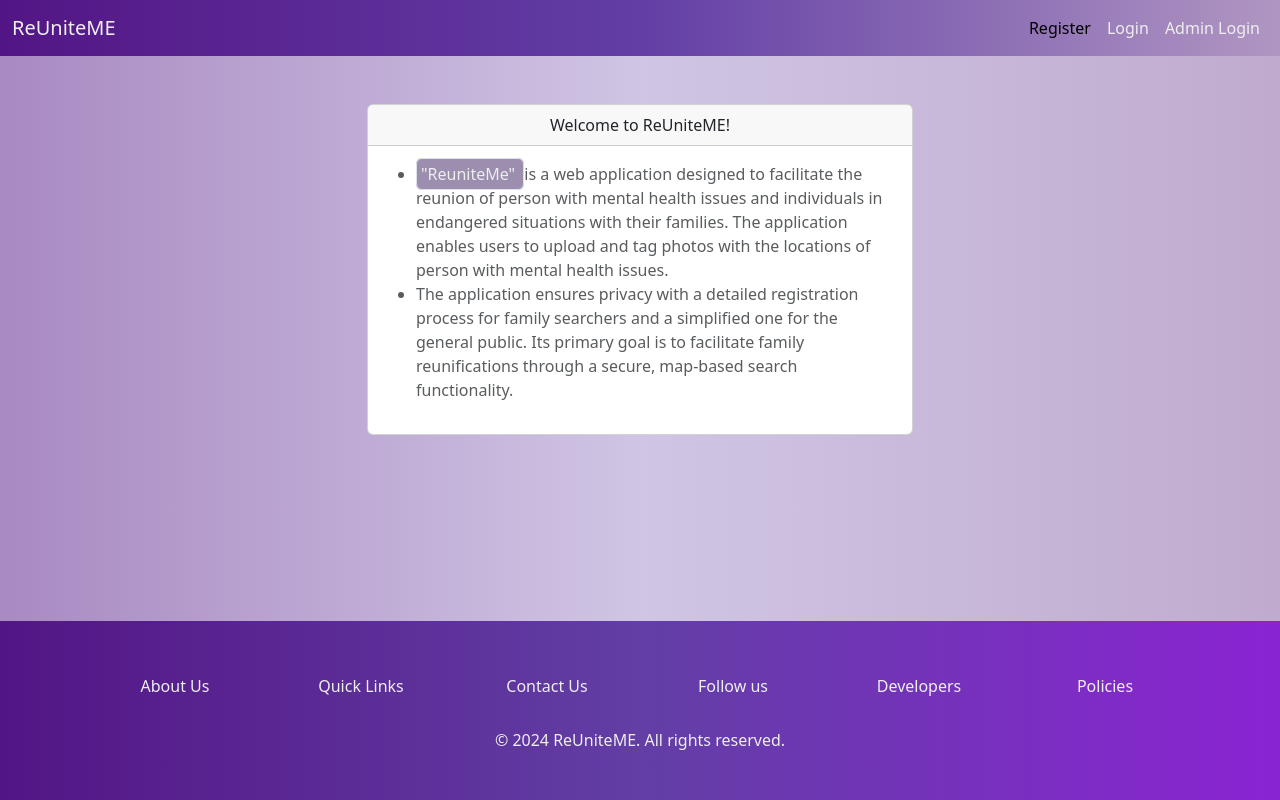
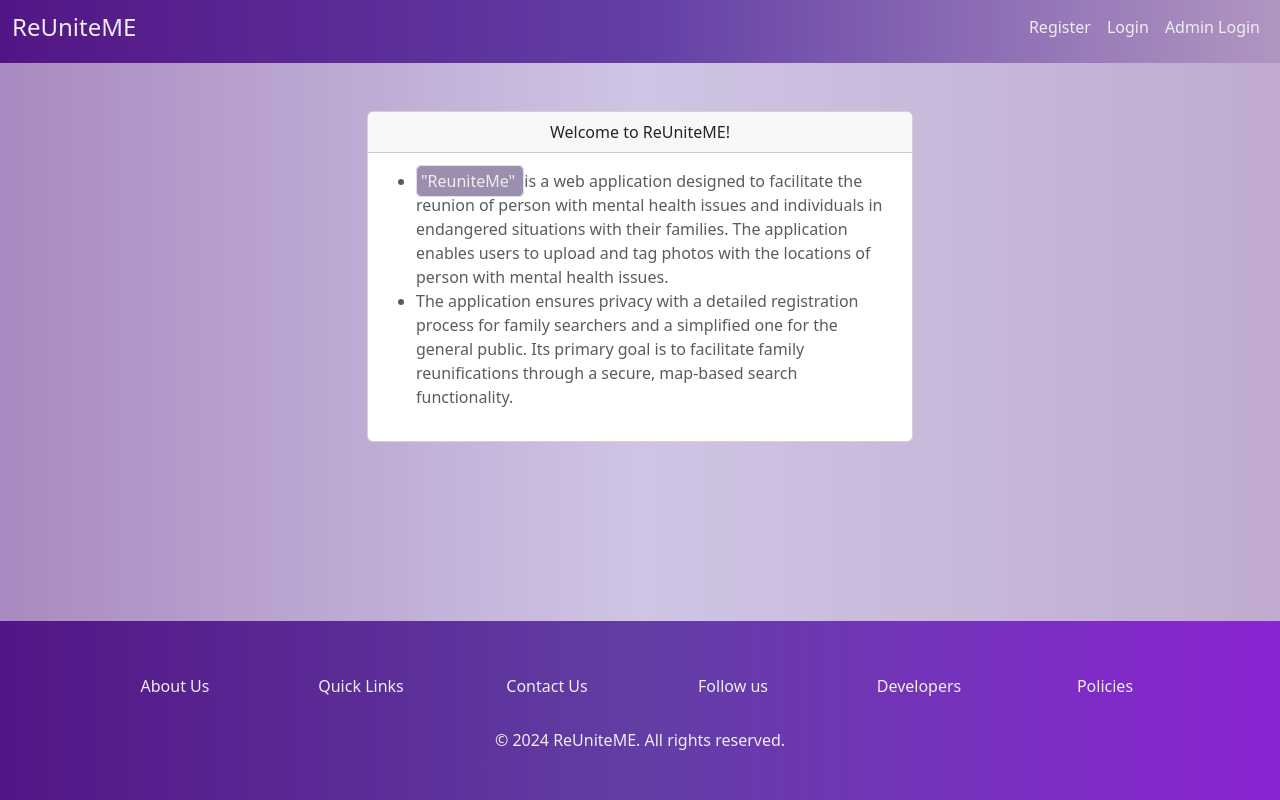
Before and after one commit to jeelion22/reuniteME-Frontend, a React (Vite) app: page / in a window 1280 px wide. Built offline with nearby package versions, Linux system fonts and the light colour scheme.

Commit message:
add link active feature, nav link add with h6 tag

```diff
--- a/src/wrappers/HomeNav.jsx
+++ b/src/wrappers/HomeNav.jsx
@@ -1,12 +1,24 @@
+import { useEffect, useState } from "react";
 import "../styles/HomeNav.css";
-import { Link, Outlet } from "react-router-dom";
+import { Link, Outlet, useLocation } from "react-router-dom";
 const HomeNav = () => {
+  const location = useLocation();
+  const [active, setActive] = useState("");
+
+  useEffect(() => {
+    setActive(location.pathname);
+  }, [location.pathname]);
+
+  function activateLink(currentLink) {
+    setActive(currentLink);
+  }
+
   return (
     <div>
       <nav className="navbar navbar-expand-lg home-dashboard-nav">
         <div className="container-fluid">
           <Link className="navbar-brand" to="/">
-            ReUniteME
+            <h4> ReUniteME</h4>
           </Link>
           <button
             className="navbar-toggler"
@@ -23,21 +35,42 @@ const HomeNav = () => {
             <ul className="navbar-nav ms-auto mb-2 mb-lg-0">
               <li className="nav-item">
                 <Link
-                  className="nav-link active "
+                  className={`nav-link ${
+                    active === "/users/register" ? "active" : ""
+                  }`}
                   aria-current="page"
                   to="/users/register"
+                  onClick={() => {
+                    activateLink("/users/register");
+                  }}
                 >
-                  Register
+                  <h6>Register</h6>
                 </Link>
               </li>
               <li className="nav-item">
-                <Link className="nav-link" to="/users/login">
-                  Login
+                <Link
+                  className={`nav-link ${
+                    active === "/users/login" ? "active" : ""
+                  }`}
+                  to="/users/login"
+                  onClick={() => {
+                    activateLink("/users/login");
+                  }}
+                >
+                  <h6>Login</h6>
                 </Link>
               </li>
               <li className="nav-item">
-                <Link className="nav-link" to="/admins/login">
-                  Admin Login
+                <Link
+                  className={`nav-link ${
+                    active === "/admins/login" ? "active" : ""
+                  }`}
+                  to="/admins/login"
+                  onClick={() => {
+                    activateLink("/admins/login");
+                  }}
+                >
+                  <h6>Admin Login</h6>
                 </Link>
               </li>
             </ul>
```
